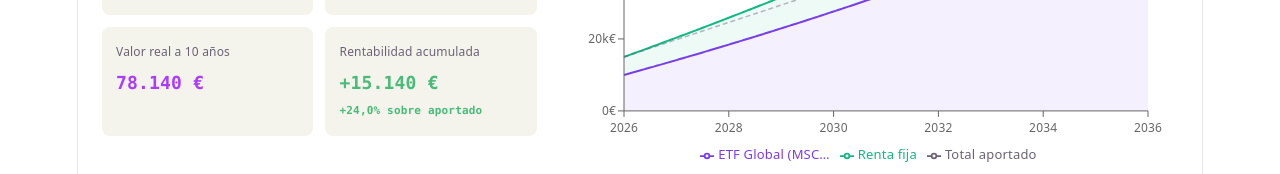
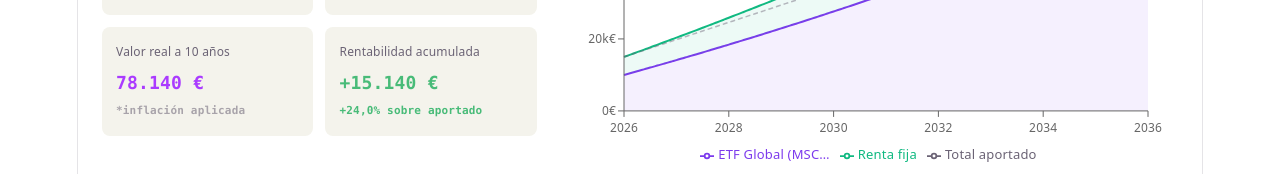
Before and after one commit to aleixRabassa/calculadora-patrimonio, a React (Vite) app: page / in a window 1280 px wide. Both pictures are taken after a click on the tab "Inversión". Shown: the part 375-549 px from the top of the page. Built offline with nearby package versions, Linux system fonts and the light colour scheme.

Commit message:
feat: add muted detail for inflation applied in summary card

```diff
--- a/src/components/Inversion.css
+++ b/src/components/Inversion.css
@@ -158,6 +158,11 @@
 
 .summary-card__detail--neg {
   color: #e53e3e;
+}
+
+.summary-card__detail--muted {
+  color: var(--text);
+  opacity: 0.55;
 }
 
 /* Investment table */
--- a/src/components/Inversion.tsx
+++ b/src/components/Inversion.tsx
@@ -1,4 +1,5 @@
 import { useEffect, useMemo, useState } from 'react'
+import type React from 'react'
 import { Area, ComposedChart, Legend, ResponsiveContainer, Tooltip, XAxis, YAxis } from 'recharts'
 import { useLocalStorage } from '../hooks/useLocalStorage'
 import type { Country } from '../utils/calculations'
@@ -305,6 +306,7 @@ export function Inversion() {
               max={10}
               step={0.1}
               value={inflationPct}
+              style={{ '--pct': `${inflationPct / 10 * 100}%` } as React.CSSProperties}
               onChange={e => setState(prev => ({ ...prev, inflationPct: Number(e.target.value) }))}
             />
             <div className="inflation-control__ticks">
@@ -325,7 +327,10 @@ export function Inversion() {
             </div>
             <div className="summary-card">
               <div className="summary-card__label">Valor real a {horizonYears} {horizonYears === 1 ? 'año' : 'años'}</div>
-              <div className="summary-card__value summary-card__value--accent">{fmt(totalFinalValue)} €</div>
+              <div className="summary-card__value summary-card__value--accent">
+                {fmt(totalFinalValue)} €
+                <div className="summary-card__detail summary-card__detail--muted">*inflación aplicada</div>
+              </div>
             </div>
             <div className="summary-card">
               <div className="summary-card__label">Rentabilidad acumulada</div>
```
